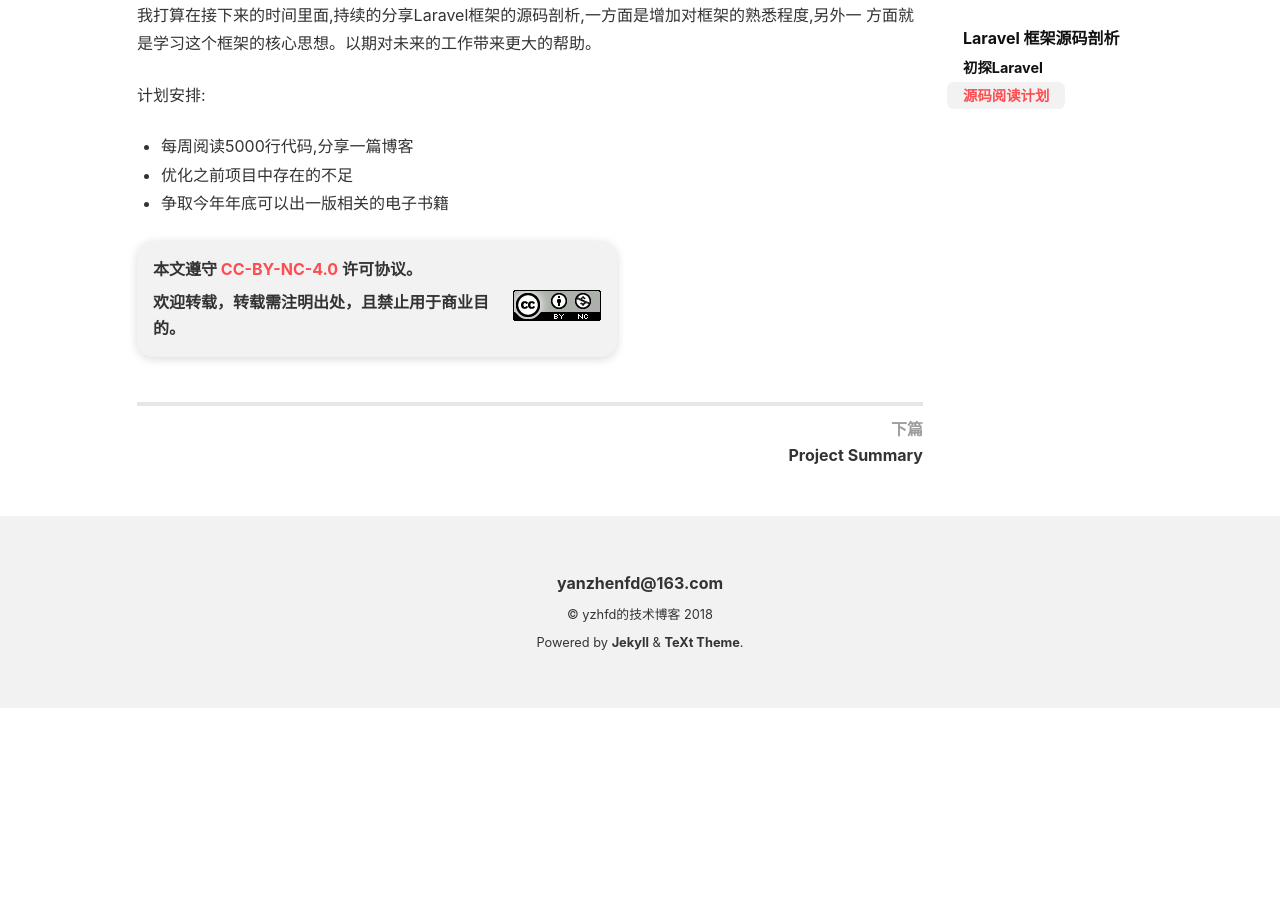
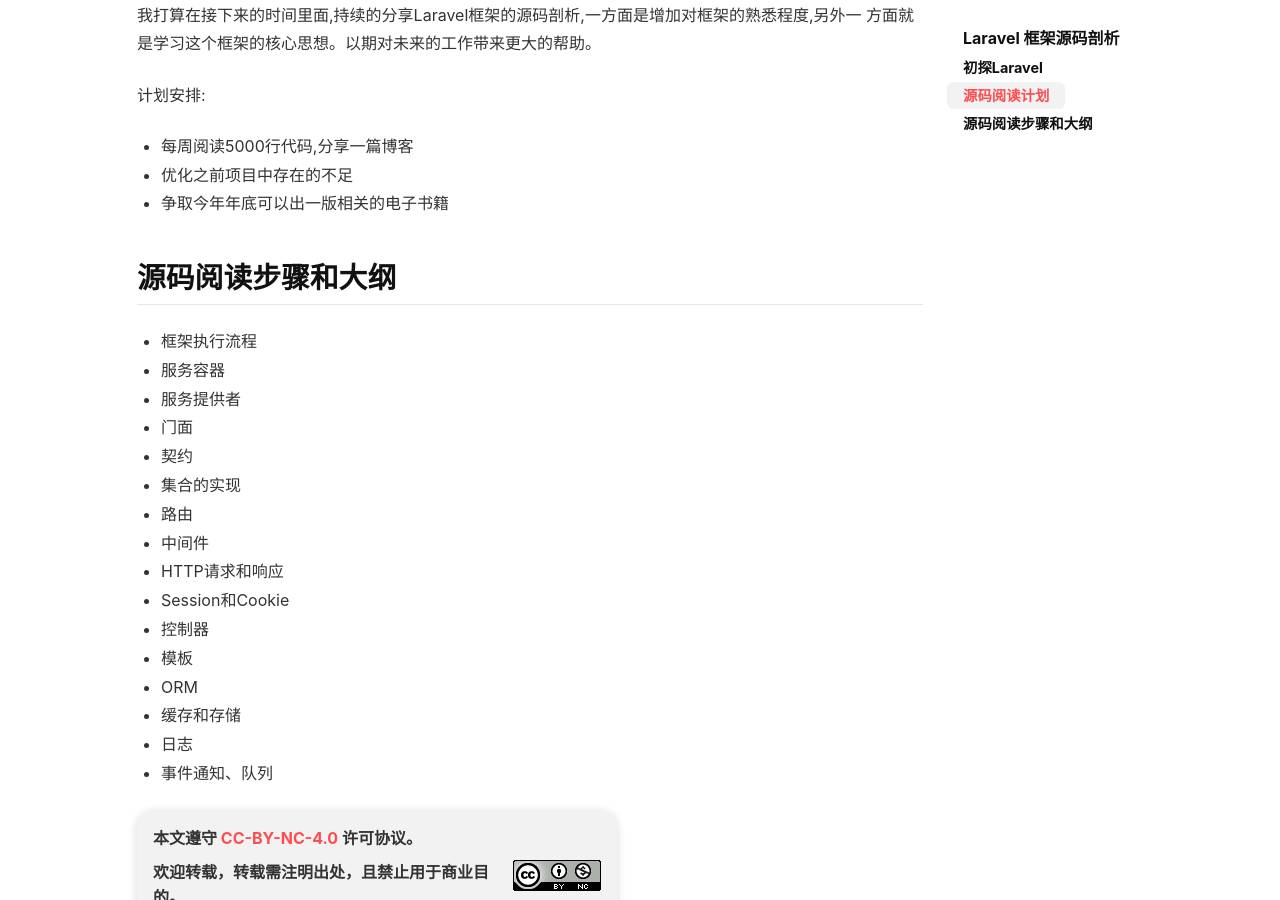
Before and after one commit to yzhfd/yzhfd.github.io, a Jekyll site: the page built from _posts/2018-4-18-laravel-source-begin.md, in a window 1280 px wide and 900 px high, scrolled down 611 px. Built offline with Jekyll 4.4.1, drawn with Linux system fonts in a browser that asks for light colours; nearby versions of some CDN libraries; our own code applies the rules of GitHub Pages for plain Markdown files; before the commit the page ends 1319 px from its top, so only the background shows below that.

Commit message:
修改
修改

```diff
--- a/_posts/2018-4-18-laravel-source-begin.md
+++ b/_posts/2018-4-18-laravel-source-begin.md
@@ -17,3 +17,21 @@
 * 每周阅读5000行代码,分享一篇博客
 * 优化之前项目中存在的不足
 * 争取今年年底可以出一版相关的电子书籍
+
+## 源码阅读步骤和大纲
+* 框架执行流程
+* 服务容器
+* 服务提供者
+* 门面
+* 契约
+* 集合的实现
+* 路由
+* 中间件
+* HTTP请求和响应
+* Session和Cookie
+* 控制器
+* 模板
+* ORM
+* 缓存和存储
+* 日志
+* 事件通知、队列
```
